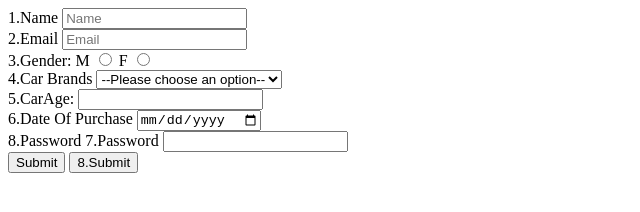
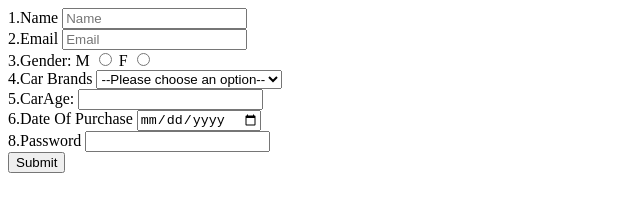
Before and after one commit to acciojob/car-insurance-form-tejbari5, a website: page main.html in a window 1280 px wide. Shown: the whole page, without its empty margins (0-640 px from the left). Drawn offline with Linux system fonts and the light colour scheme.

Commit message:
created a submission

```diff
--- a/main.html
+++ b/main.html
@@ -43,12 +43,10 @@
 		</div>
 		<div>
 			 <label for="password">8.Password</label>
-			 <label for="password">7.Password</label>
 			 <input type="password" id="password" required>
 		</div>
 		 <div>
 			<button type="submit">Submit</button>
-			<button type="submit">8.Submit</button>
 		</div>
 	</form>
 	<!-- the entire body must be written by student -->
```
